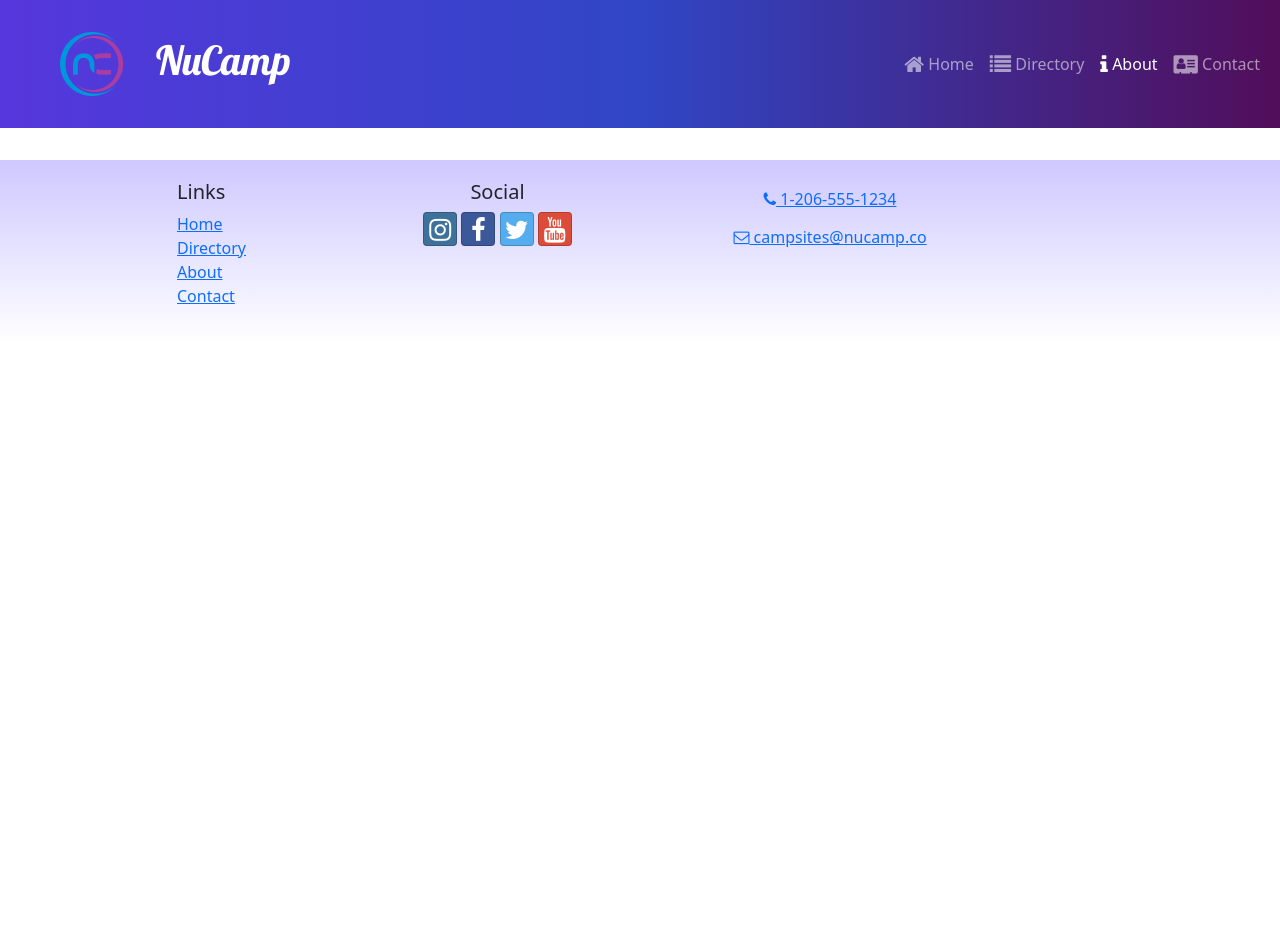
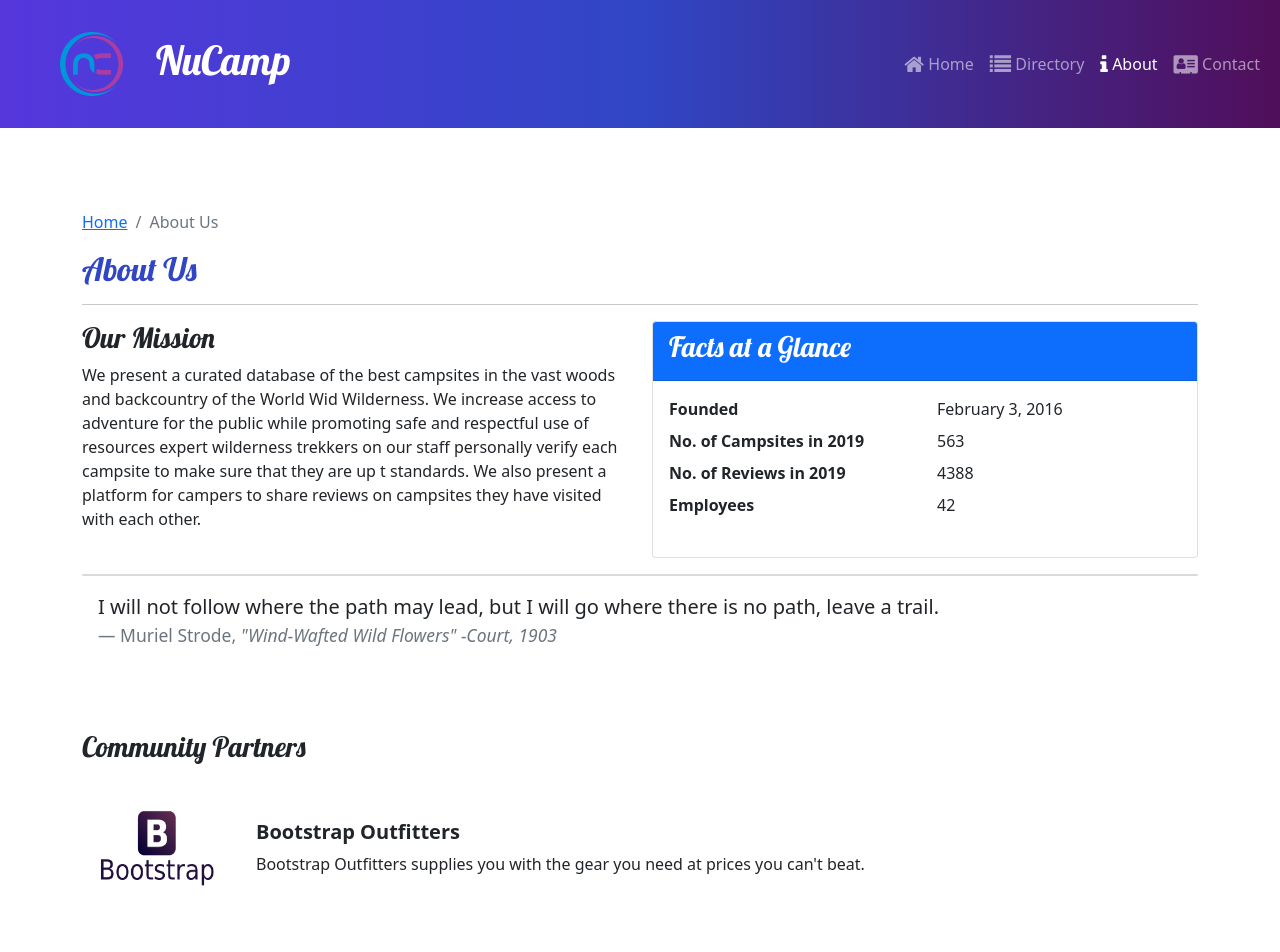
Before and after one commit to mpollachek/react_nucampsite, a React (Create React App) app: page /about in a window 1280 px wide. Shown: the top 952 px of the page. Before the commit the page ends 800 px from the top, so only its background shows below. Built offline with nearby package versions, Linux system fonts and the light colour scheme.

Commit message:
about page and partners

```diff
--- a/src/App.js
+++ b/src/App.js
@@ -6,6 +6,7 @@
 import Footer from './components/Footer';
 import CampsitesDirectoryPage from './pages/CampsitesDirectoryPage';
 import CampsiteDetailPage from './pages/CampsiteDetailPage';
+import AboutPage from './pages/AboutPage';
 
 function App() {
     return (
@@ -17,6 +18,7 @@
               <Route path='directory' element={<CampsitesDirectoryPage />} />
               <Route path='directory/:campsiteId'
               element={<CampsiteDetailPage /> } />
+              <Route path='about' element={<AboutPage />} />
             </Routes>
             <Footer/>
         </div>
--- a/src/features/display/DisplayList.js
+++ b/src/features/display/DisplayList.js
@@ -2,9 +2,10 @@
 import DisplayCard from './DisplayCard';
 import { selectFeaturedCampsite } from '../campsites/campsitesSlice';
 import { selectFeaturedPromotion } from '../promotions/promotionsSlice';
+import { selectFeaturedPartners } from '../partners/partnersSlice';
 
 const DisplayList = () => {
-  const items = [selectFeaturedCampsite(), selectFeaturedPromotion()];
+  const items = [selectFeaturedCampsite(), selectFeaturedPromotion(), selectFeaturedPartners()];
   return (
     <Row>
       {items.map((item, idx) => {
--- /dev/null
+++ b/src/features/partners/Partner.js
@@ -0,0 +1,17 @@
+const Partner = ({ partner }) => {
+    if (partner) {
+      const {image, name, description} = partner;
+        return(
+          <>
+            <img src={image} alt={name} style={{ width: '150px' }} />
+            <div className="m-4">
+              <h5 className="fw-bold">{name}</h5>
+              {description}
+            </div>
+          </>
+        );
+    };
+    return null;
+};
+
+export default Partner;
--- /dev/null
+++ b/src/features/partners/PartnersList.js
@@ -0,0 +1,22 @@
+import { Row, Col } from 'reactstrap';
+import Partner from './Partner';
+import { selectAllPartners } from './partnersSlice';
+
+const PartnersList = () => {
+  const partners = selectAllPartners();
+  return (
+    <Col className='mt-4'>
+      <Row>
+        {partners.map((partner) => {
+          return (
+            <div className='d-flex mb-5' key={partner.id}>
+              <Partner partner={partner} />
+            </div>
+          );
+        })}
+      </Row>
+    </Col>
+  );
+};
+
+export default PartnersList
--- /dev/null
+++ b/src/features/partners/partnersSlice.js
@@ -0,0 +1,9 @@
+import { PARTNERS } from '../../app/shared/PARTNERS';
+
+export const selectAllPartners = () => {
+  return PARTNERS;
+};
+
+export const selectFeaturedPartners = () => {
+  return PARTNERS.find((partner) => partner.featured);
+};
--- /dev/null
+++ b/src/pages/AboutPage.js
@@ -0,0 +1,72 @@
+import { Col, Row, Container, Card, CardBody, CardHeader } from 'reactstrap';
+import SubHeader from '../components/SubHeader';
+import PartnersList from '../features/partners/PartnersList';
+
+const AboutPage = () => {
+  return (
+    <Container className='row-content' >
+      <SubHeader current='About Us' />
+      <Row>
+        <Col sm='6'>
+          <h3>Our Mission</h3>
+          <p>We present a curated database of the best campsites in the
+             vast woods and backcountry of the World Wid Wilderness.
+             We increase access to adventure for the public while
+             promoting safe and respectful use of resources expert
+             wilderness trekkers on our staff personally verify each
+             campsite to make sure that they are up t standards. We
+             also present a platform for campers to share reviews on
+             campsites they have visited with each other.</p>
+        </Col>
+        <Col sm='6'>
+          <Card>
+            <CardHeader className='bg-primary text-white'>
+              <h3>Facts at a Glance</h3>
+            </CardHeader>
+            <CardBody>
+            <dl className='row'>
+                <dt className='col-6'>Founded</dt>
+                <dd className='col-6'>February 3, 2016</dd>
+                <dt className='col-6'>No. of Campsites in 2019</dt>
+                <dd className='col-6'>563</dd>
+                <dt className='col-6'>No. of Reviews in 2019</dt>
+                <dd className='col-6'>4388</dd>
+                <dt className='col-6'>Employees</dt>
+                <dd className='col-6'>42</dd>
+            </dl>
+            </CardBody>
+          </Card>
+        </Col>
+        <Col>
+          <Card className='bg-light mt-3'></Card>
+          <CardBody>
+            <blockquote className='blockquote'>
+              <p>
+              I will not follow where the path may lead, but I
+              will go where there is no path, leave
+              a trail.
+              </p>
+              <footer className='blockquote-footer'>
+              Muriel Strode,{' '}
+                <cite title='Source Title'>
+                    "Wind-Wafted Wild Flowers" -Court,
+                    1903
+                </cite>
+              </footer>
+            </blockquote>
+          </CardBody>
+        </Col>
+      </Row>
+      <Row className='row-content' >
+        <Col xs='12'>
+          <h3>
+            Community Partners
+          </h3>
+        </Col>
+        <PartnersList />
+      </Row>
+    </Container>
+  );
+};
+
+export default AboutPage;
```
